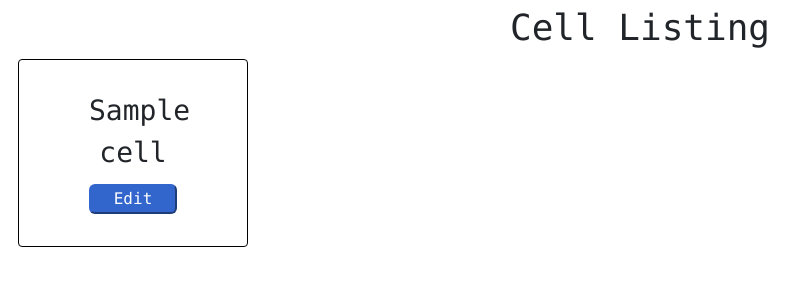
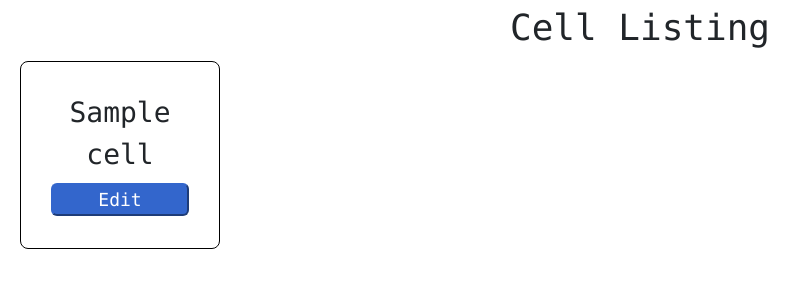
Before and after one commit to LazyPotato02/car-shop, a Django app: template backend/templates/cells/cell-list.html in a window 1280 px wide. Shown: the part 54-354 px from the top of the page, without its empty margins (0-812 px from the left). Run offline with Django 4.2, Linux system fonts and the light colour scheme; the template is opened without the code that fills it: most values are stand-ins (such as "Sample title", 1, 10 or a date in 2020).

Commit message:
fixed some styles for cell listing

```diff
--- a/backend/static/css/cells/cell-list.css
+++ b/backend/static/css/cells/cell-list.css
@@ -8,16 +8,16 @@
     border: 1px solid black;
     display: inline-block;
     font-size: 28px;
-    padding: 30px 70px;
-    border-radius: 4px;
-    margin: 2px 18px ;
-    width: 230px;
+    padding: 30px;
+    border-radius: 8px;
+    margin: 4px 12px 4px 20px;
+    width: 200px;
     text-align: center;
 
 }
 
 .cells__button_edit{
-    font-size: 16px;
+    font-size: 18px;
     width: 100%;
     background-color: #3366CC;
     border-color: #3366CC;
```
